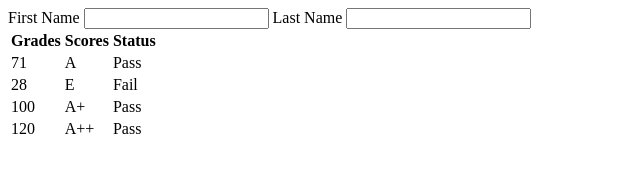
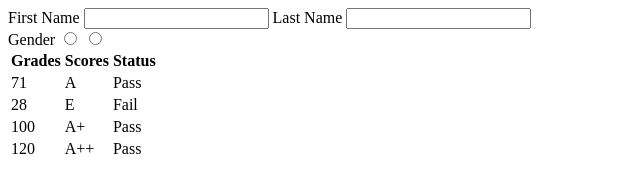
Before and after one commit to newdawnera/table, a plain HTML site: page index.html in a window 1280 px wide. Shown: the whole page, without its empty margins (0-640 px from the left). Drawn offline with Linux system fonts and the light colour scheme.

Commit message:
Update index.html

```diff
--- a/index.html
+++ b/index.html
@@ -6,10 +6,18 @@
   </head>
   <body>
     <form>
+      <div>
       First Name
       <input type='text' name='firstname'>
       Last Name
       <input type='text' name='lastname'>
+      </div>
+      <div>
+        Gender
+        <input type='radio' name='male' value='male'>
+        <input type='radio' name='female' value='female'>
+      </div>
+
     </form>
     <table>
       <tr>
```
